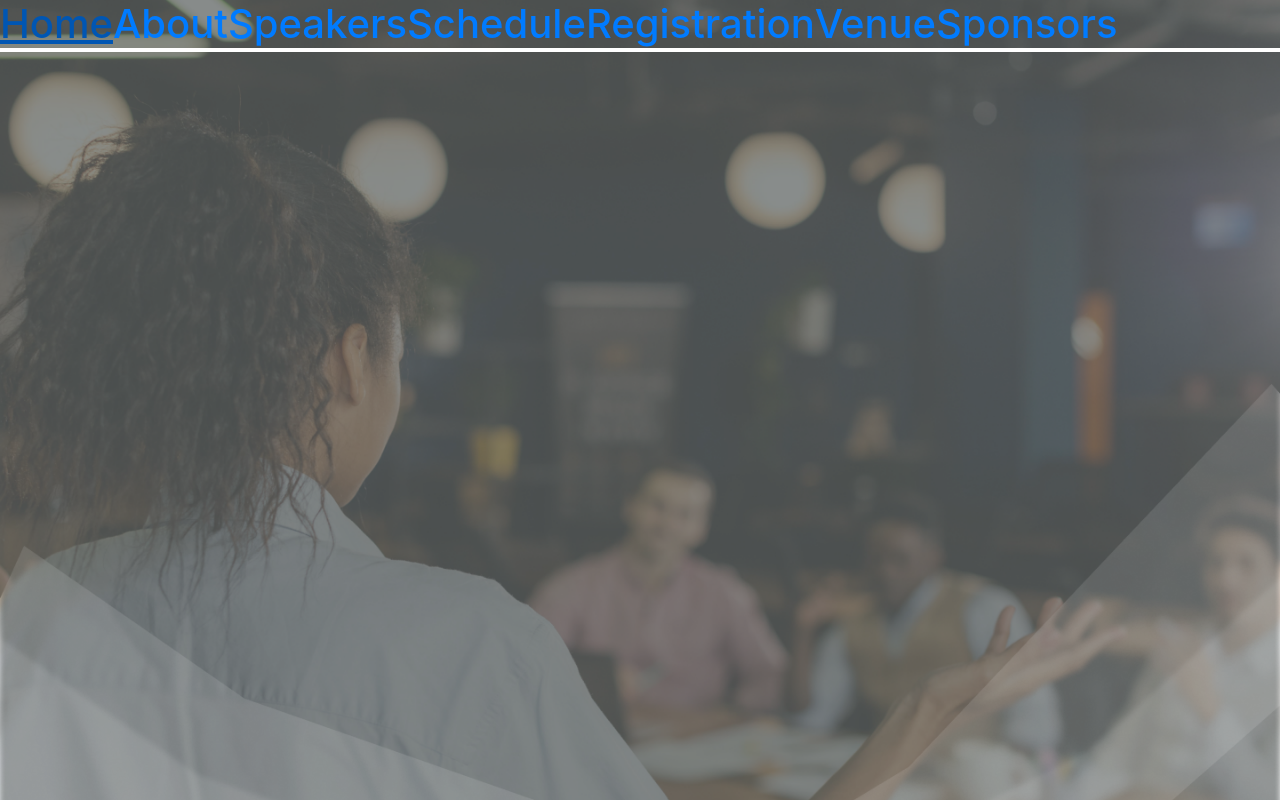
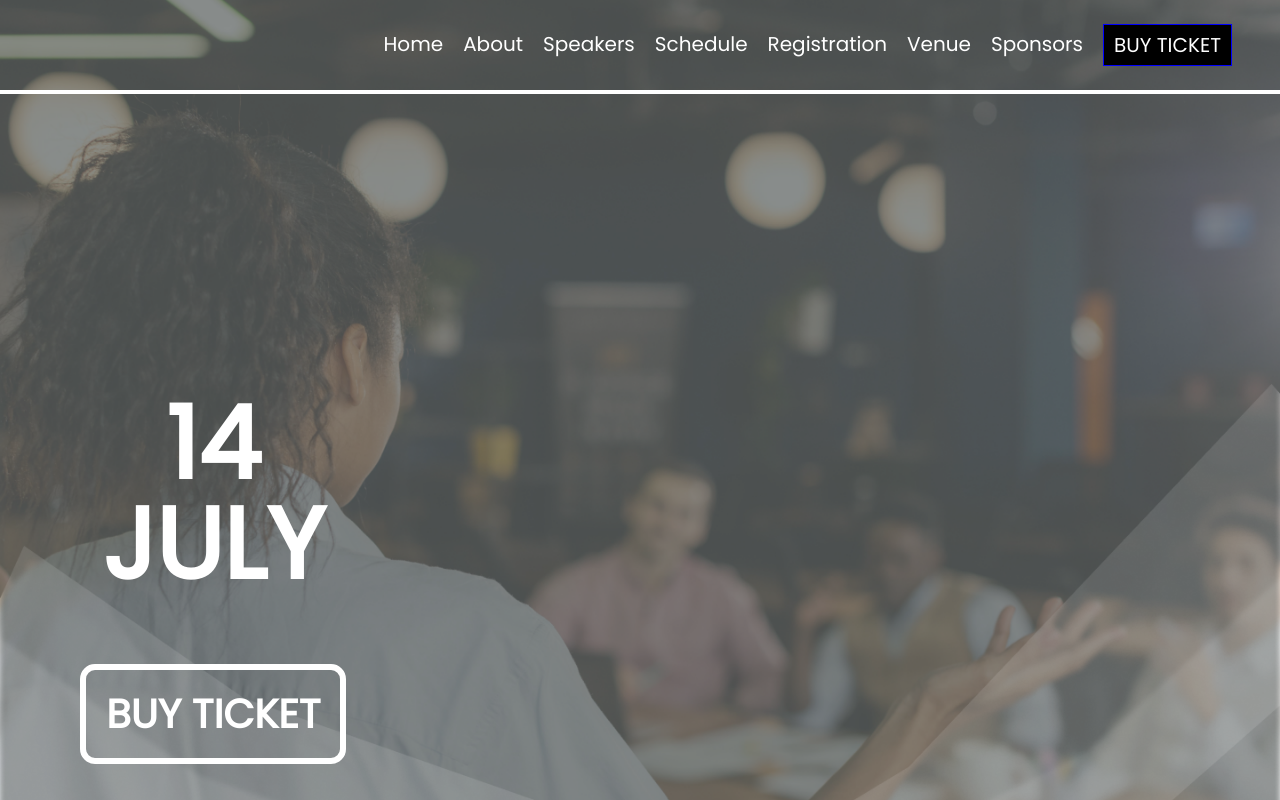
Before and after one commit to MichaelAchugwo/conferencewebsite, a plain HTML site: page index.html in a window 1280 px wide. Drawn offline with nearby package versions, Linux system fonts and the light colour scheme.

Commit message:
halfway done with the homepage

```diff
--- a/css/main.css
+++ b/css/main.css
@@ -8,9 +8,56 @@ header {
     border-bottom: 4px solid white;
     height: auto;
 }
-.nav {
-
+div.nav {
+    display: inline-block;
+    display: flex;
+    place-content: end;
 }
-.nav-links {
-
+a.nav-links {
+    text-decoration: none;
+    color: white;
+    padding: 5px 10px 5px 10px;
+    font-size: 20px;
+    font-family: 'Poppins', serif;
 }
+a.nav-links:hover {
+    color: white;
+    text-transform: none;
+}
+a.buy-ticket:hover {
+    color: white;
+}
+a.buy-ticket {
+    background-color: black;
+    padding: 5px 10px 5px 10px;
+    margin-left: 10px;
+    border: 1px solid blue;
+    color: white;
+    text-decoration: none;
+    font-size: 20px;
+    font-family: 'Poppins', serif;
+}
+div.first-half {
+    display: flex;
+    place-content: center;
+}
+h1.date {
+    font-size: 100px;
+    color: white;
+    text-align: center;
+    line-height: 1em;
+    font-weight: 1000;
+    font-family: 'Poppins', serif;
+    margin-bottom: 70px;
+    margin-top: 300px;
+}
+h1.buy-ticket-2 {
+    padding: 20px;
+    border: 6px solid white;
+    border-radius: 15px;
+    font-weight: 1000;
+    font-family: 'Poppins', serif;
+    font-size: 40px;
+    display: inline-block;
+    color: white;
+}
--- a/index.html
+++ b/index.html
@@ -4,12 +4,13 @@
     <meta charset="UTF-8">
     <meta name="viewport" content="width=device-width, initial-scale=1.0">
     <link rel="stylesheet" href="css/main.css">
+    <link rel="stylesheet" href="https://fonts.googleapis.com/css?family=Poppins">
     <link rel="stylesheet" href="https://stackpath.bootstrapcdn.com/bootstrap/4.5.2/css/bootstrap.min.css">
     <title>Conference Website</title>
 </head>
 <body>
     <header>
-       <h1 class="nav">
+       <div class="nav my-4 mx-5">
             <a href="" class="nav-links">Home</a>
             <a href="" class="nav-links">About</a>
             <a href="" class="nav-links">Speakers</a>
@@ -17,10 +18,20 @@
             <a href="" class="nav-links">Registration</a>
             <a href="" class="nav-links">Venue</a>
             <a href="" class="nav-links">Sponsors</a>
-            <a href="" class="buy-ticket"></a>
-       </h1>
+            <a href="" class="buy-ticket">BUY TICKET</a>
+       </div>
     </header>
+    <div>
+       <div class="col-4 first-half">
+            <div class="first-part">
+                <h1 class="date">14<br>JULY</h1>
+                <h1 class="buy-ticket-2">BUY TICKET</h1>
+            </div>
+       </div>
+       <div class="col-8">
 
+       </div>
+    </div>
 
 
     <script src="js/main.js"></script>
```
